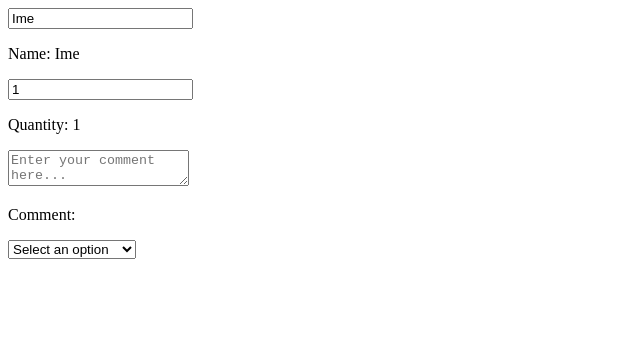
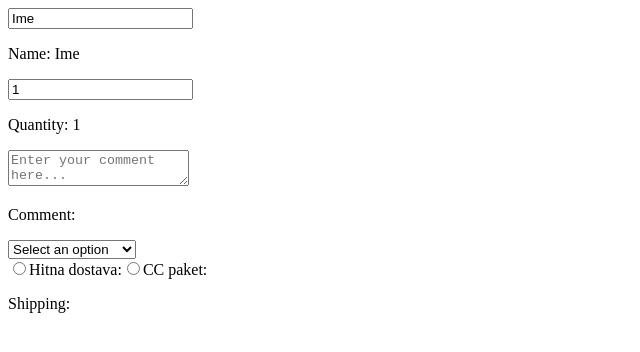
Before and after one commit to JakubNJ1212/my-react-app, a React (Vite) app: page / in a window 1280 px wide. Shown: the top 352 px of the page, without its empty margins (0-640 px from the left). Built offline with nearby package versions, Linux system fonts and the light colour scheme.

Commit message:
Added radio buttons for shipping options and drop down list

```diff
--- a/src/MyComponent.jsx
+++ b/src/MyComponent.jsx
@@ -6,6 +6,7 @@ const [name, setName] = useState("Ime");
 const [quantity, setQuantity] = useState(1);
 const [comment, setComment] = useState();
 const [payment, setPayment] = useState("");
+const [shipping, setShipping] = useState()
 
 
     function handleNameChange(event){
@@ -22,6 +23,10 @@ const [payment, setPayment] = useState("");
 
     function handlePaymentChange(event) {
         setPayment(event.target.value);
+    }
+
+    function handleShippingChange(event) {
+        setShipping(event.target.value);
     }
 
 return(
@@ -44,6 +49,18 @@ return(
                 <option value="Kripto">Kripto</option>
             </select>
 
+    <br></br>
+            <label>
+                <input type="radio" value="hitna-dostava" checked={shipping === "hitna-dostava"} onChange={handleShippingChange}></input>
+                Hitna dostava:
+            </label>
+
+            <label>
+                <input type="radio" value="cc-paket" checked={shipping === "cc-paket"} onChange={handleShippingChange}></input>
+                CC paket:
+            </label>
+            <p>Shipping: {shipping}</p>
+
         </div>
 
      );
```
